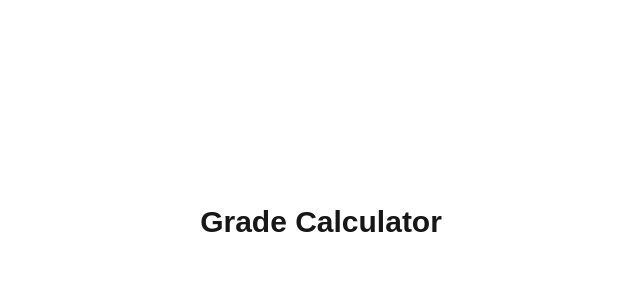
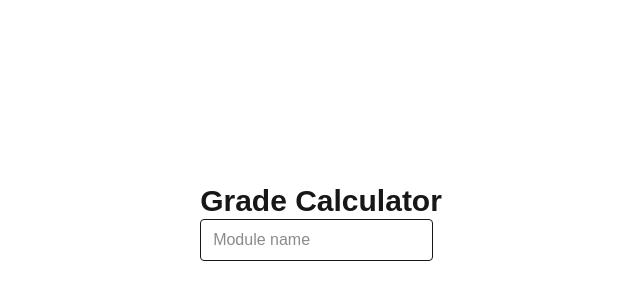
Before and after one commit to krtk119/Grade-Classification-Calculator, a Next.js app: page / in a window 1280 px wide. Shown: the part 178-478 px from the top of the page, without its empty margins (319-959 px from the left). Built offline with nearby package versions, Linux system fonts and the light colour scheme.

Commit message:
Add ModuleForm component with controlled name input

```diff
--- a/app/page.tsx
+++ b/app/page.tsx
@@ -1,7 +1,11 @@
+import ModuleForm from "@/components/ModuleForm";
 export default function Home() {
   return (
     <main className="min-h-screen flex items-center justify-center">
-      <h1 className="text-3xl font-bold">Grade Calculator</h1>
+      <div>
+        <h1 className="text-3xl font-bold">Grade Calculator</h1>
+        <ModuleForm />
+      </div>
     </main>
   );
 }
--- /dev/null
+++ b/components/ModuleForm.tsx
@@ -0,0 +1,18 @@
+"use client";
+import { useState } from "react";
+
+export default function ModuleForm() {
+  const [name, setName] = useState("");
+
+  return (
+    <div>
+      <input
+        type="text"
+        value={name}
+        onChange={(e) => setName(e.target.value)}
+        placeholder="Module name"
+        className="border rounded px-3 py-2"
+      />
+    </div>
+  );
+}
```
